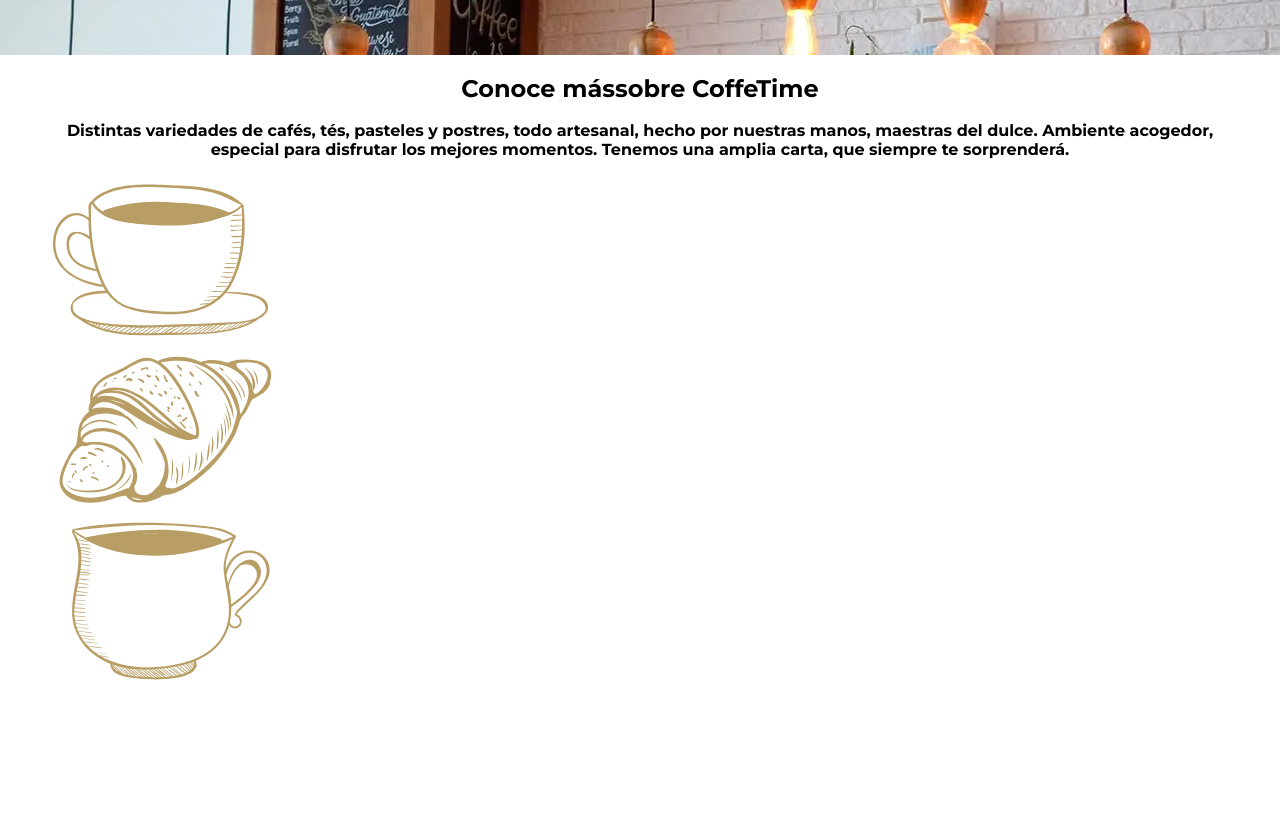
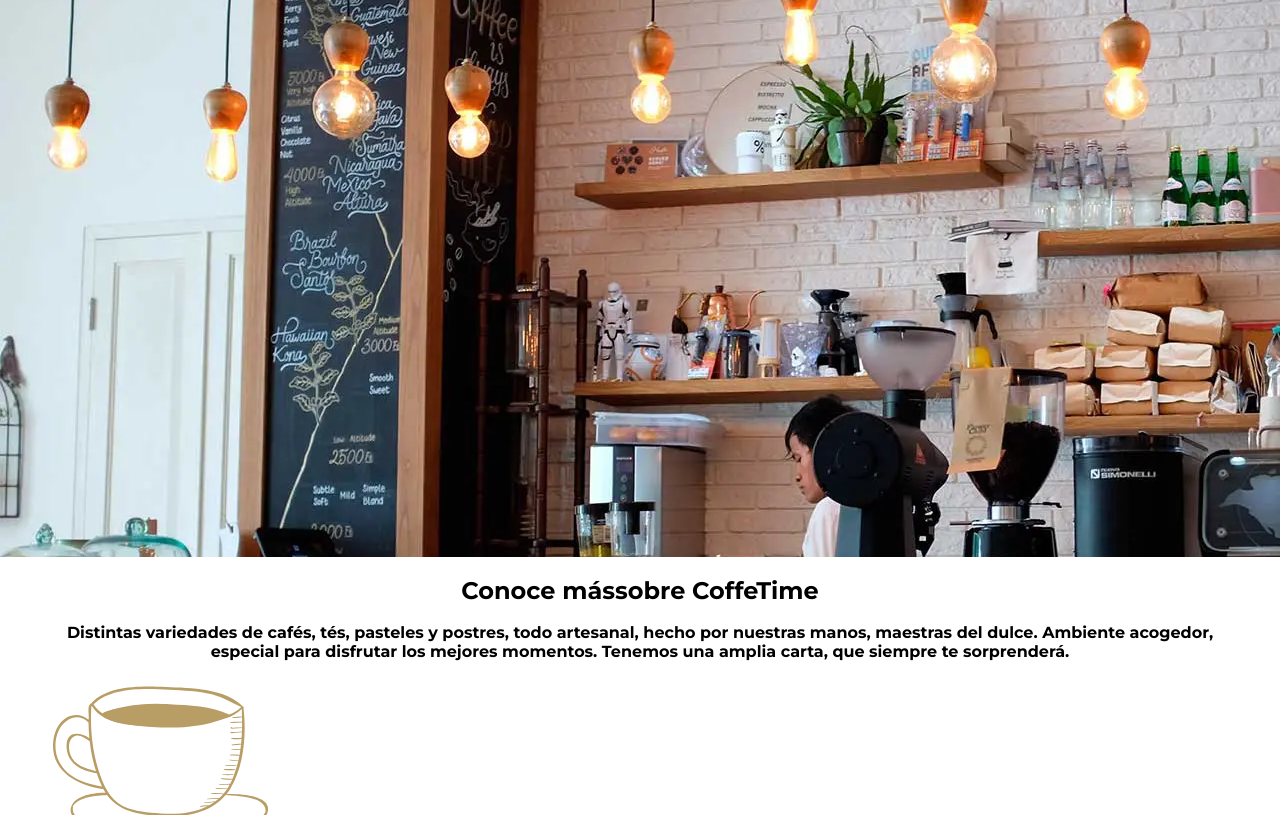
Before and after one commit to MiguelAngelRamos/GulpCafeteria, a website: page index.html in a window 1280 px wide. Shown: the part 143-958 px from the top of the page. Before the commit the page ends 827 px from the top, so only its background shows below. Drawn offline with Linux system fonts and the light colour scheme.

Commit message:
header con imagen

```diff
--- /dev/null
+++ b/src/scss/base/_mixins.scss
@@ -0,0 +1,21 @@
+@use 'variables' as v;
+// Código reutilizable
+
+@mixin movil {
+  @media(min-width: v.$movil) {
+    @content;
+  }
+}
+
+@mixin tablet {
+  @media(min-width: v.$tablet) {
+    @content;
+  }
+}
+
+@mixin desktop {
+  @media(min-width: v.$desktop) {
+    @content;
+  }
+
+}
--- a/src/scss/header/_header.scss
+++ b/src/scss/header/_header.scss
@@ -1,7 +1,10 @@
 @use 'base/variables' as v;
-
+@use 'base/mixins' as m;
 .header {
   padding: 5rem 0;
+  @include m.tablet {
+    min-height:70rem;
+  }
 
   .container-header {
     h1 {
```
Also changed, not shown: build/css/styles.css.
